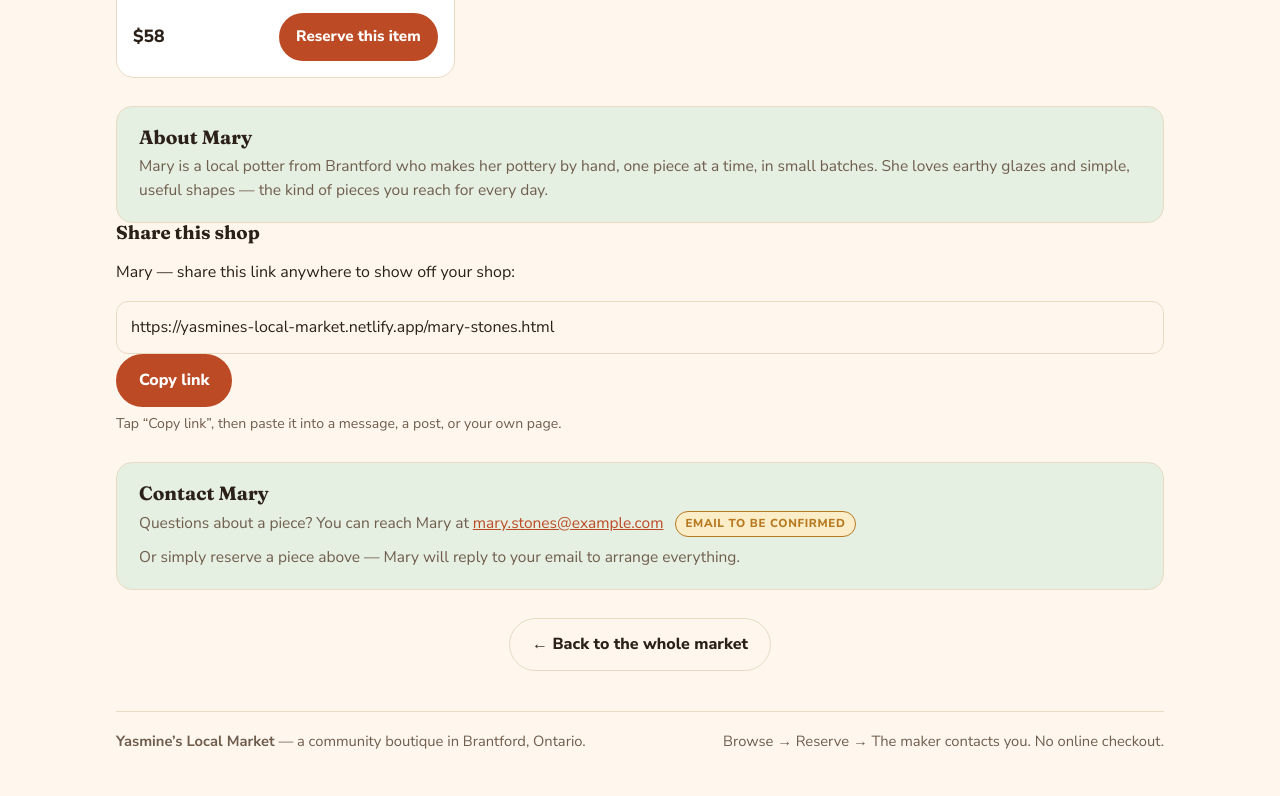
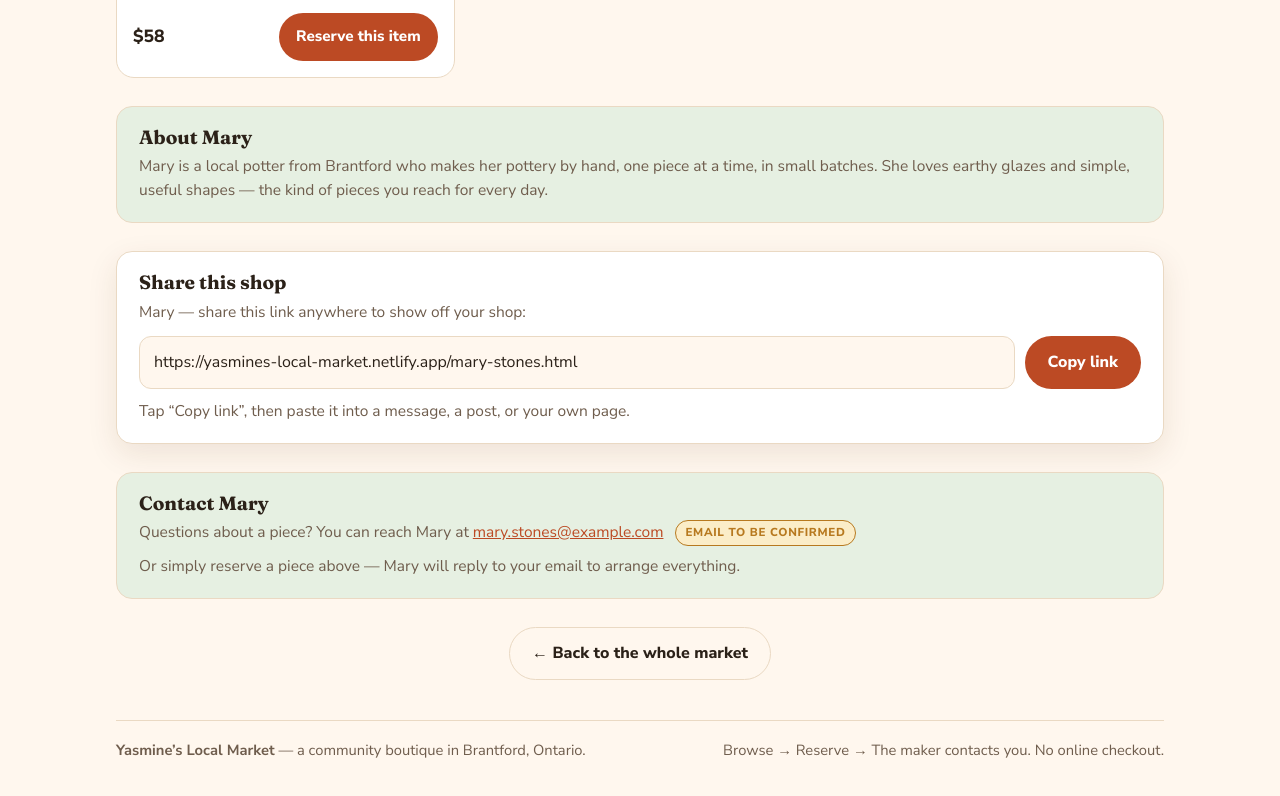
Before and after one commit to airdroplookout/Yasmines-local-market, a plain HTML site: page mary-stones.html in a window 1280 px wide. Shown: the part 2565-3361 px from the top of the page. Drawn offline with Linux system fonts and the light colour scheme.

Commit message:
Mary Stones vendor shop — styles.css

```diff
--- a/styles.css
+++ b/styles.css
@@ -97,6 +97,15 @@ a{color:var(--accent)}
 .makers-cta h3{font-size:1.2rem;margin-bottom:6px}
 .makers-cta p{margin:0;color:var(--muted);font-size:.97rem}
 
+/* Share box (vendor page) */
+.share-box{margin-top:28px;background:var(--surface);border:1px solid var(--line);border-radius:16px;padding:20px 22px;box-shadow:var(--shadow)}
+.share-box h3{font-size:1.2rem;margin-bottom:6px}
+.share-box p{margin:0 0 12px;color:var(--muted);font-size:.97rem}
+.copy-row{display:flex;gap:10px;flex-wrap:wrap}
+.copy-row input{flex:1;min-width:220px}
+.copy-row .btn{flex:none}
+.share-box .hint{margin:10px 0 0}
+
 /* Form view */
 .backlink{display:inline-flex;align-items:center;gap:6px;font-weight:800;padding:14px 0 4px;background:none;border:0;color:var(--accent);cursor:pointer;font-size:1rem}
 .form-layout{display:grid;grid-template-columns:1fr 1.2fr;gap:20px;margin-top:14px;align-items:start}
```
